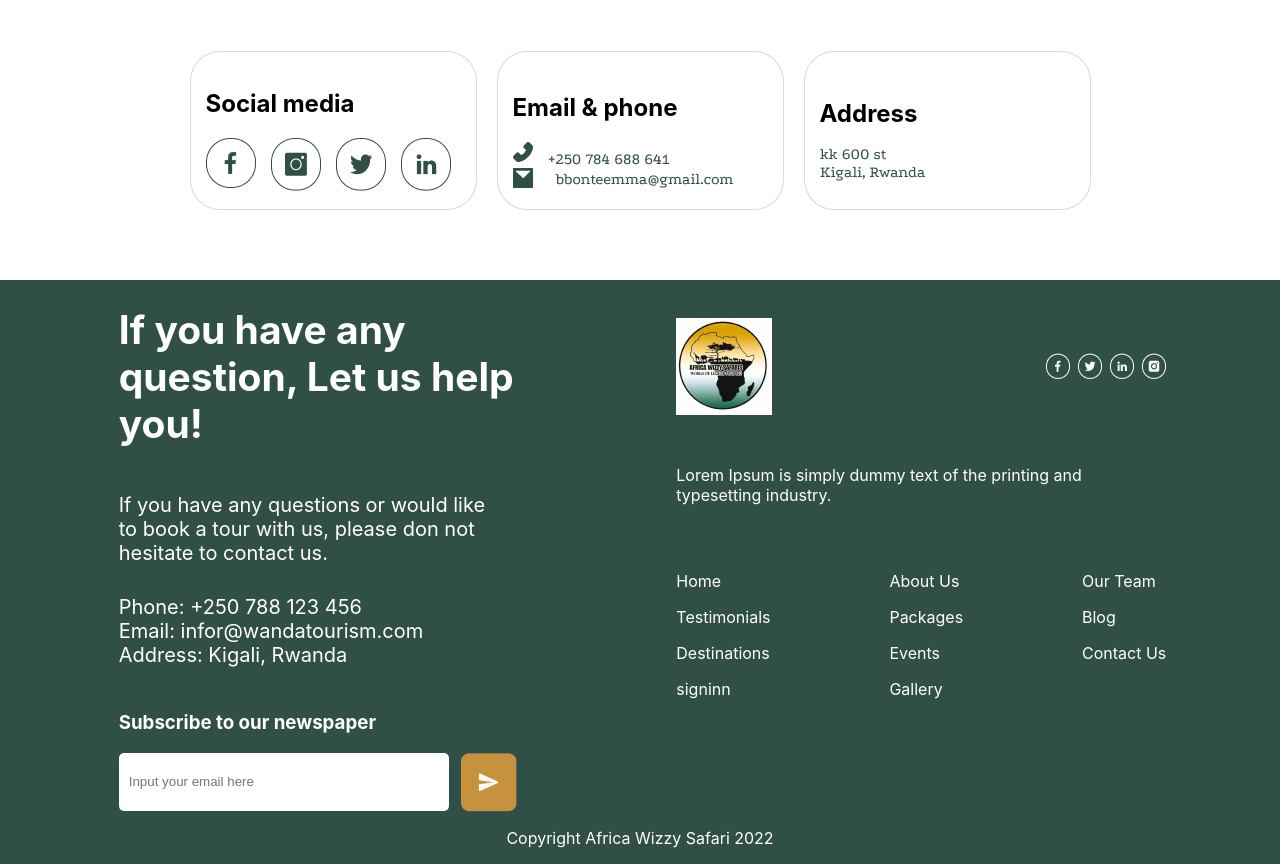
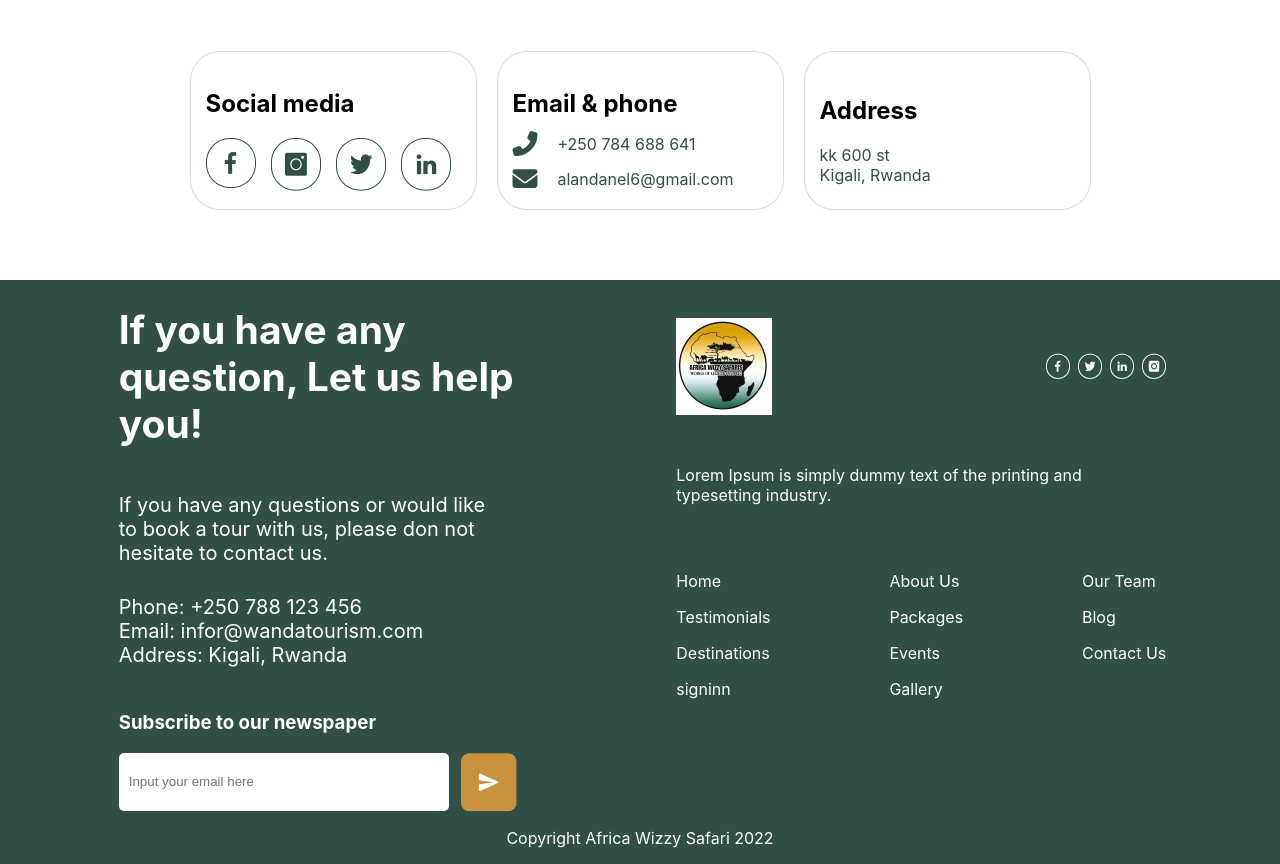
Before and after one commit to kadjialan/figma-page-react, a React (Create React App) app: page /contact in a window 1280 px wide. Shown: the part 1640-2504 px from the top of the page. Built offline with nearby package versions, Linux system fonts and the light colour scheme.

Commit message:
content modification

```diff
--- a/src/Pages/Contact/Address/Address.css
+++ b/src/Pages/Contact/Address/Address.css
@@ -101,6 +101,25 @@ textarea {
   gap: 20px;
 }
 
+.medias span {
+color: #304F47;
+}
+
+.mails {
+  display: flex;
+  flex-direction: column;
+  gap: 10px;
+  margin-top: -7px
+}
+
+.mails__content {
+  display: flex;
+  align-items: center;
+  gap: 20px;
+}
+
+
+
 @media screen and (max-width: 768px) {
   .address__names {
     flex-direction: column;
--- a/src/Pages/Contact/Address/Address.jsx
+++ b/src/Pages/Contact/Address/Address.jsx
@@ -2,9 +2,6 @@ import React from 'react';
 import Buttons from '../../../components/Button/Button';
 import './Address.css';
 import Network from '../../../asserts/images/network.png';
-import Email from '../../../asserts/images/email.png';
-import Phone from '../../../asserts/images/phone.png';
-import Text from '../../../asserts/images/text.png';
 
 export default function Address() {
   return (
@@ -59,15 +56,24 @@ export default function Address() {
           <img src={Network} alt="" />
         </div>
 
-        <div className="medias">
+        <div className="medias ">
           <h2>Email & phone</h2>
-          <img src={Phone} alt="" />
-          <img src={Email} alt="" />
+          <div className="mails">
+            <span className="mails__content">
+              <i className="fa-solid fa-phone-flip" />
+              <span>+250 784 688 641</span>
+            </span>
+            <span className="mails__content">
+              <i className="fa-solid fa-envelope" />
+              <span>alandanel6@gmail.com</span>
+            </span>
+          </div>
         </div>
 
         <div className="medias">
           <h2>Address</h2>
-          <img src={Text} alt="" />
+          <span>kk 600 st</span>
+          <span>Kigali, Rwanda</span>
         </div>
       </div>
     </div>
```
